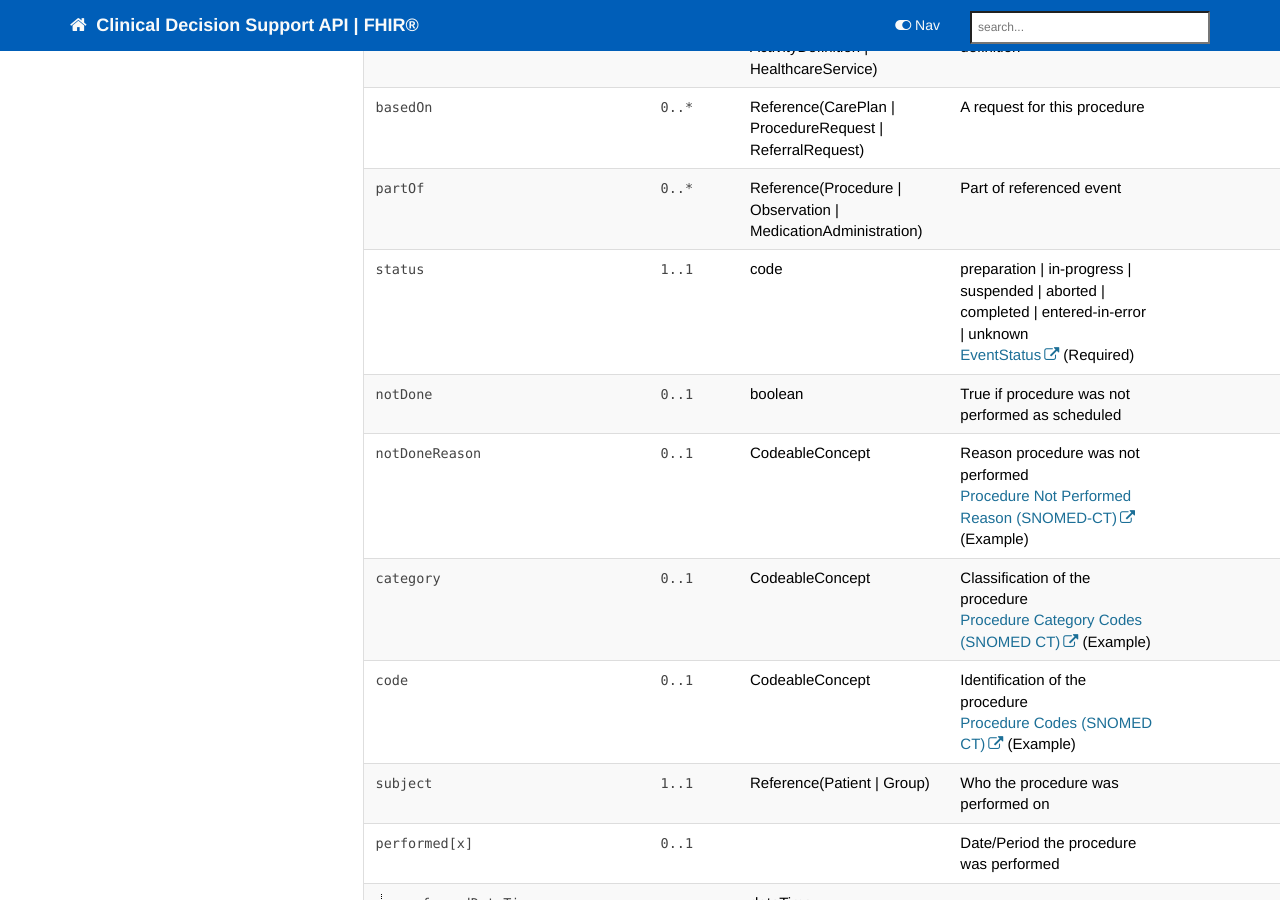
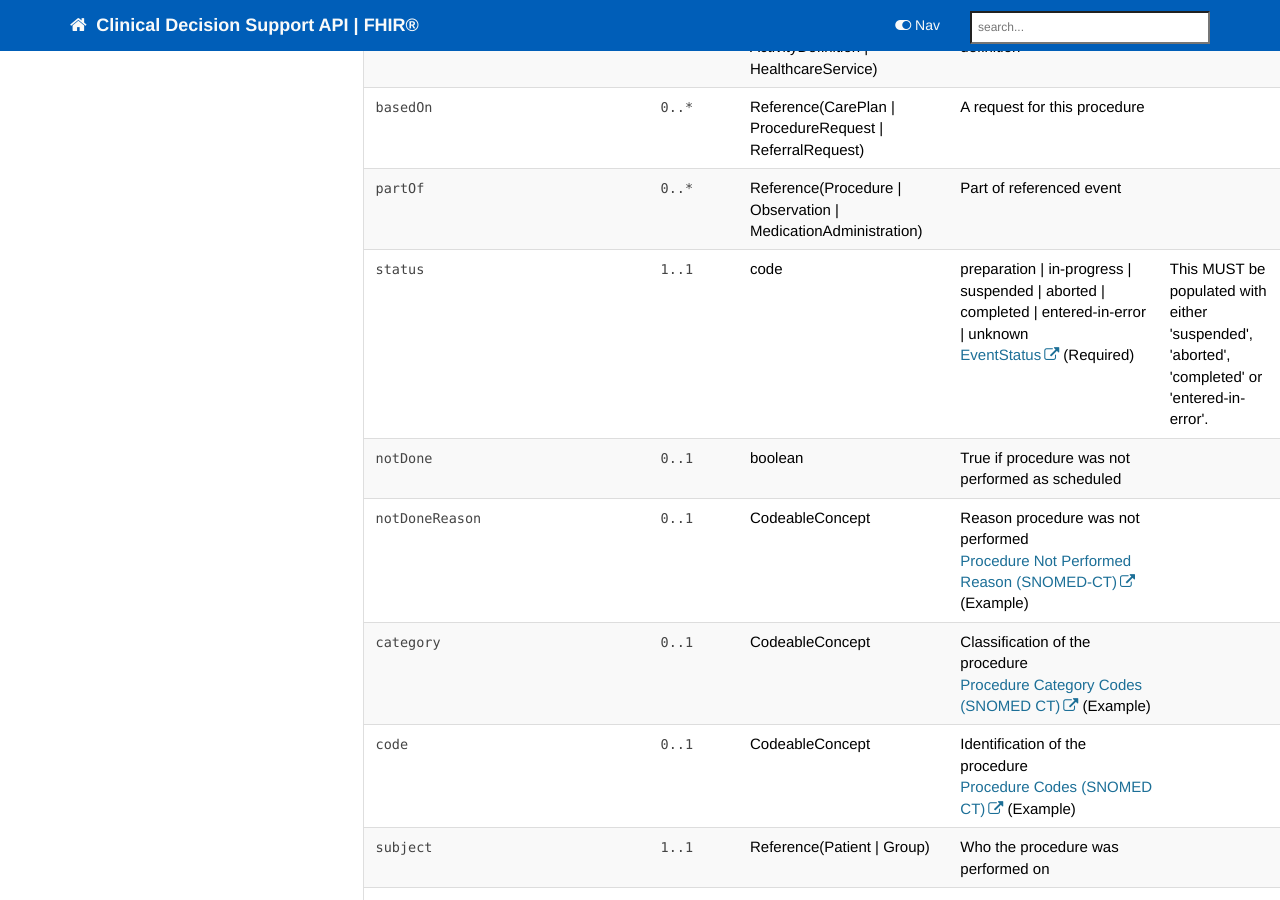
Before and after one commit to nhsconnect/FHIR-CDS, a Jekyll site: the page built from pages/explore/api_procedure.md, in a window 1280 px wide and 900 px high, scrolled down 1274 px. Built offline with Jekyll 4.4.1, drawn with Linux system fonts in a browser that asks for light colours; nearby versions of some CDN libraries; comment, search, counter and statistics services are not loaded.

Commit message:
Status guidance added
Status guidance is 'This MUST be populated with either 'suspended', 'aborted', 'completed' or 'entered-in-error'.'

```diff
--- a/pages/explore/api_procedure.md
+++ b/pages/explore/api_procedure.md
@@ -126,7 +126,7 @@ Detailed implementation guidance for a `Procedure` resource in the CDS context i
     <td>code</td>
     <td>preparation | in-progress | suspended | aborted | completed | entered-in-error | unknown<br>
 <a href="http://hl7.org/fhir/STU3/valueset-event-status.html">EventStatus</a> (Required)</td>
-<td></td>
+<td>This MUST be populated with either 'suspended', 'aborted', 'completed' or 'entered-in-error'.</td>
 </tr>
 <tr>
   <td><code>notDone</code></td>
```
